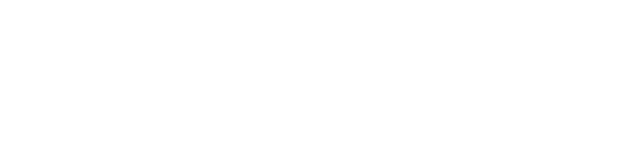
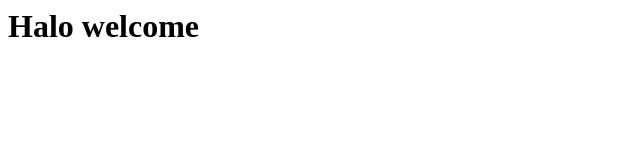
Before and after one commit to Ferdinanzk01/Branch_Html, a plain HTML site: page Home.Html in a window 1280 px wide. Shown: the whole page, without its empty margins (0-640 px from the left). Drawn offline with Linux system fonts and the light colour scheme.

Commit message:
penambahan H1

```diff
--- a/Home.Html
+++ b/Home.Html
@@ -2,5 +2,6 @@
 <head>
   </head>
 <body>
+  <h1> Halo welcome
   </body
 </html>
```
